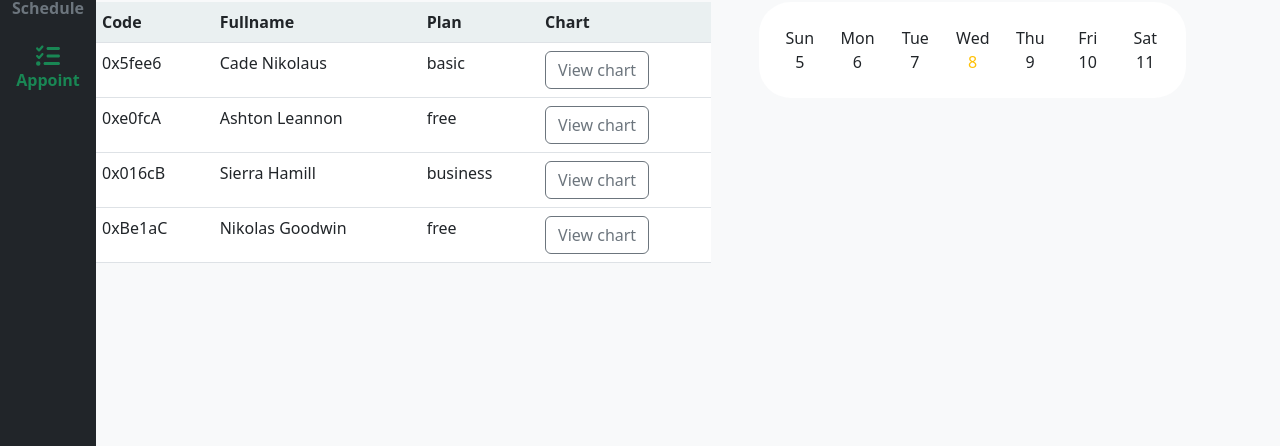
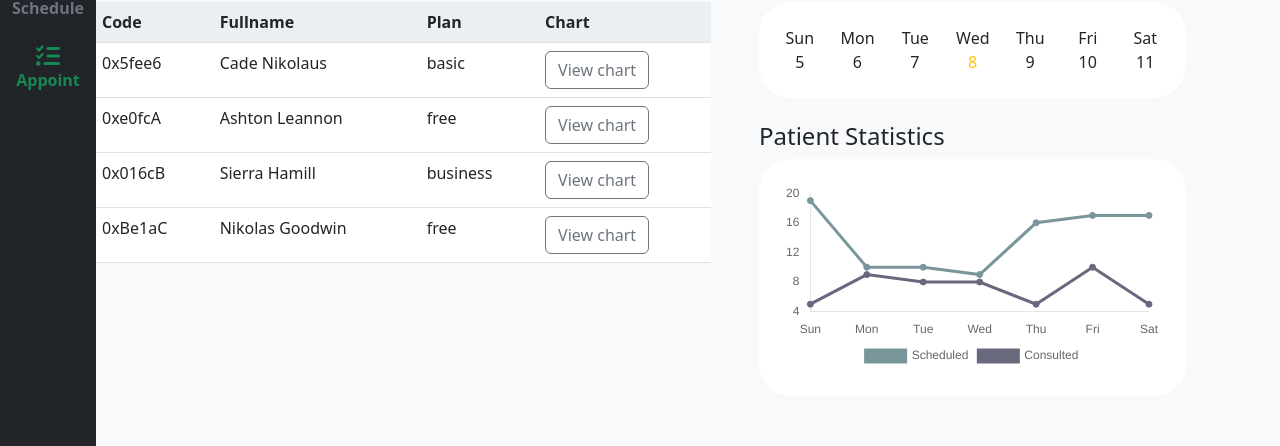
Before and after one commit to rafamoliv/positive-health, a React (Vite) app: page /appointments in a window 1280 px wide. Shown: the part 201-647 px from the top of the page. Built offline with nearby package versions, Linux system fonts and the light colour scheme.

Commit message:
feat: insert line chart to appointment page

```diff
--- a/src/pages/Appointment/Appointment.tsx
+++ b/src/pages/Appointment/Appointment.tsx
@@ -2,10 +2,11 @@ import { faker } from '@faker-js/faker'
 import { useContext, useState } from 'react'
 import { Figure } from 'react-bootstrap'
 
-import { Button, Calendar, Label, Modal } from '@/components'
+import { Button, Calendar, Card, Label, Modal } from '@/components'
 import { Table } from '@/components/Table'
 
 import config from './Appointment.config'
+import { LineChart } from './charts'
 
 import { AppContext } from '@/context/AppContext'
 import { SystemPage } from '@/templates'
@@ -38,6 +39,11 @@ const Appointment = () => {
 
       <SystemPage.Aside>
         <Calendar />
+        <Card.Root title={'Patient Statistics'}>
+          <Card.Item>
+            <LineChart />
+          </Card.Item>
+        </Card.Root>
       </SystemPage.Aside>
 
       <Modal
--- /dev/null
+++ b/src/pages/Appointment/charts/LineChart.tsx
@@ -0,0 +1,67 @@
+import { faker } from '@faker-js/faker'
+import {
+  Chart as ChartJS,
+  CategoryScale,
+  LinearScale,
+  PointElement,
+  LineElement,
+  Title,
+  Tooltip,
+  Legend
+} from 'chart.js'
+import { Line } from 'react-chartjs-2'
+
+ChartJS.register(
+  CategoryScale,
+  LinearScale,
+  PointElement,
+  LineElement,
+  Title,
+  Tooltip,
+  Legend
+)
+
+export const LineChart = () => {
+  const options = {
+    responsive: true,
+    plugins: {
+      legend: {
+        position: 'bottom' as const
+      }
+    },
+    scales: {
+      y: {
+        grid: {
+          display: false
+        }
+      },
+      x: {
+        grid: {
+          display: false
+        }
+      }
+    }
+  }
+
+  const labels = ['Sun', 'Mon', 'Tue', 'Wed', 'Thu', 'Fri', 'Sat']
+
+  const data = {
+    labels,
+    datasets: [
+      {
+        label: 'Scheduled',
+        data: labels.map(() => faker.datatype.number({ min: 8, max: 20 })),
+        borderColor: '#79969B',
+        backgroundColor: '#79969B'
+      },
+      {
+        label: 'Consulted',
+        data: labels.map(() => faker.datatype.number({ min: 5, max: 10 })),
+        borderColor: '#68697D',
+        backgroundColor: '#68697D'
+      }
+    ]
+  }
+
+  return <Line data={data} options={options} />
+}
--- /dev/null
+++ b/src/pages/Appointment/charts/index.ts
@@ -0,0 +1 @@
+export * from './LineChart'
```
